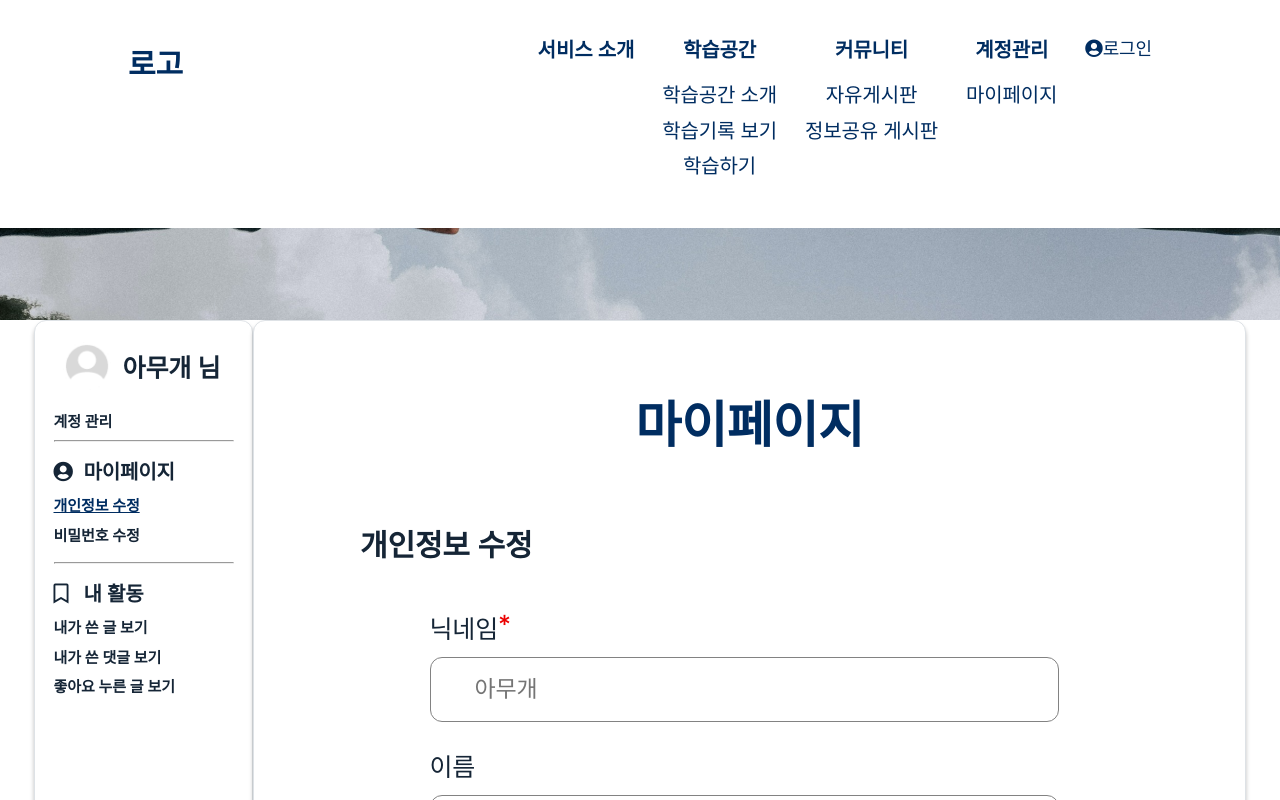
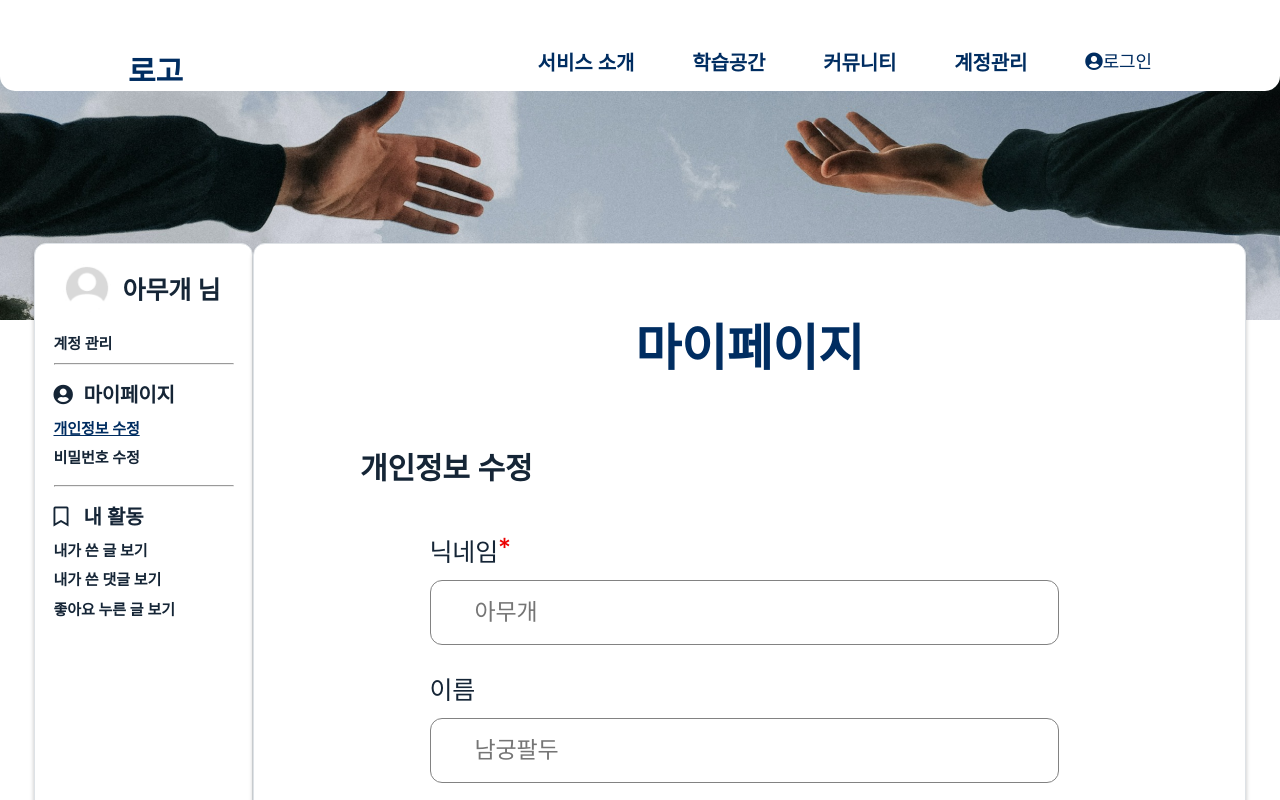
Before and after one commit to LikeLion11th-SY-Team/nong-min, a React (Create React App) app: page /mypage in a window 1280 px wide. Shown: the top 800 px of the page. Built offline with nearby package versions, Linux system fonts and the light colour scheme.

Commit message:
[FIX] NavBar 상단 고정 CSS 수정 (#3)

```diff
--- a/src/Component/NavBar.js
+++ b/src/Component/NavBar.js
@@ -65,19 +65,21 @@ const NavContainer = styled.div`
   width: 80%;
   display: flex;
   justify-content: space-between;
-  align-items: center;
 
   padding-left: 10%;
   padding-right: 10%;
+  padding-top: 2.94rem;
 
-  position: fixed;
+  position: absolute;
   top: 0;
   left: 0;
   right: 0;
+  z-index: 2;
 
   &:hover {
-    background-color: #fff;
-    height: 14.25rem;
+    border-radius: 0rem 0rem 0.9375rem 0.9375rem;
+    background: #fff;
+    /* height: 14.25rem; */
 
     .DropDown {
       display: block;
@@ -95,9 +97,6 @@ const NavLogo = styled(Link)`
   font-weight: 700;
   line-height: normal;
   letter-spacing: -0.01125rem;
-
-  position: fixed;
-  top: 2.5rem;
 `;
 
 const MenuContainer = styled.div`
@@ -106,8 +105,6 @@ const MenuContainer = styled.div`
 
   width: 60%;
   text-align: center;
-
-  padding-top: 2.5rem;
 `;
 
 const NavMenu = styled(Link)`
@@ -124,7 +121,7 @@ const NavMenu = styled(Link)`
 const DropDown = styled.ul`
   display: ${({ hover }) => (hover === 0 ? "none" : "block")};
   padding-left: 0;
-  padding-bottom: 2rem;
+  padding-bottom: 1.5rem;
 `;
 
 const DropDownMenu = styled(Link)`
--- a/src/View/Home.js
+++ b/src/View/Home.js
@@ -17,6 +17,11 @@ function Home() {
 
 const BoardContainer = styled.div`
   height: 100%; /*edited*/
+
+  position: absolute;
+  top: 0;
+  left: 0;
+  right: 0;
 `;
 
 const BoardImage = styled.div`
--- a/src/View/MyPage.js
+++ b/src/View/MyPage.js
@@ -61,8 +61,10 @@ function MyPage() {
 }
 
 const Container = styled.div`
-  height: 100%;
+  height: 80rem;
   margin-bottom: 4.43rem;
+
+  position: relative;
 `;
 
 const BkImage = styled.div`
@@ -77,8 +79,13 @@ const BkImage = styled.div`
 
 const ItemsContainer = styled.div`
   display: flex;
-  justify-content: center;
-  align-items: center;
+  /* justify-content: center; */
+
+  position: absolute;
+  top: 15.16rem;
+
+  left: 50%;
+  transform: translate(-50%);
 `;
 
 const OptionContainer = styled.div`
```
